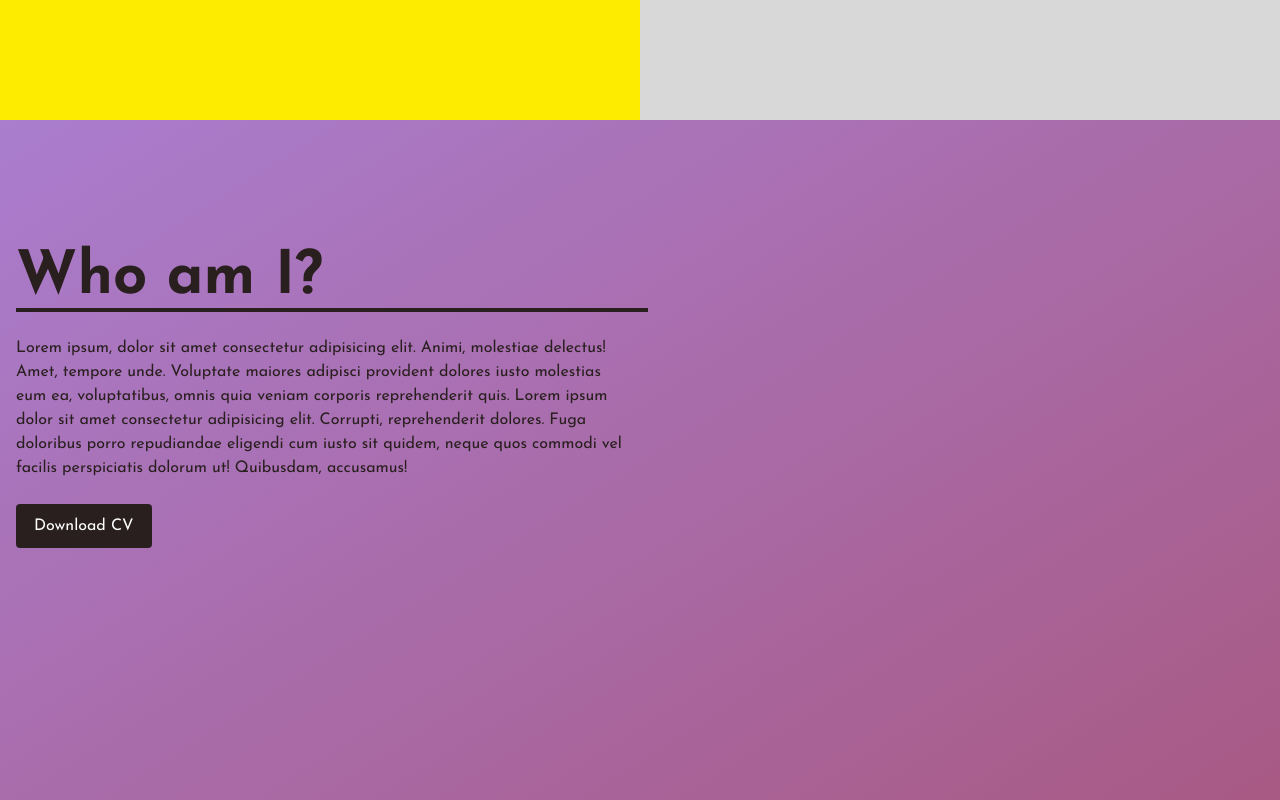
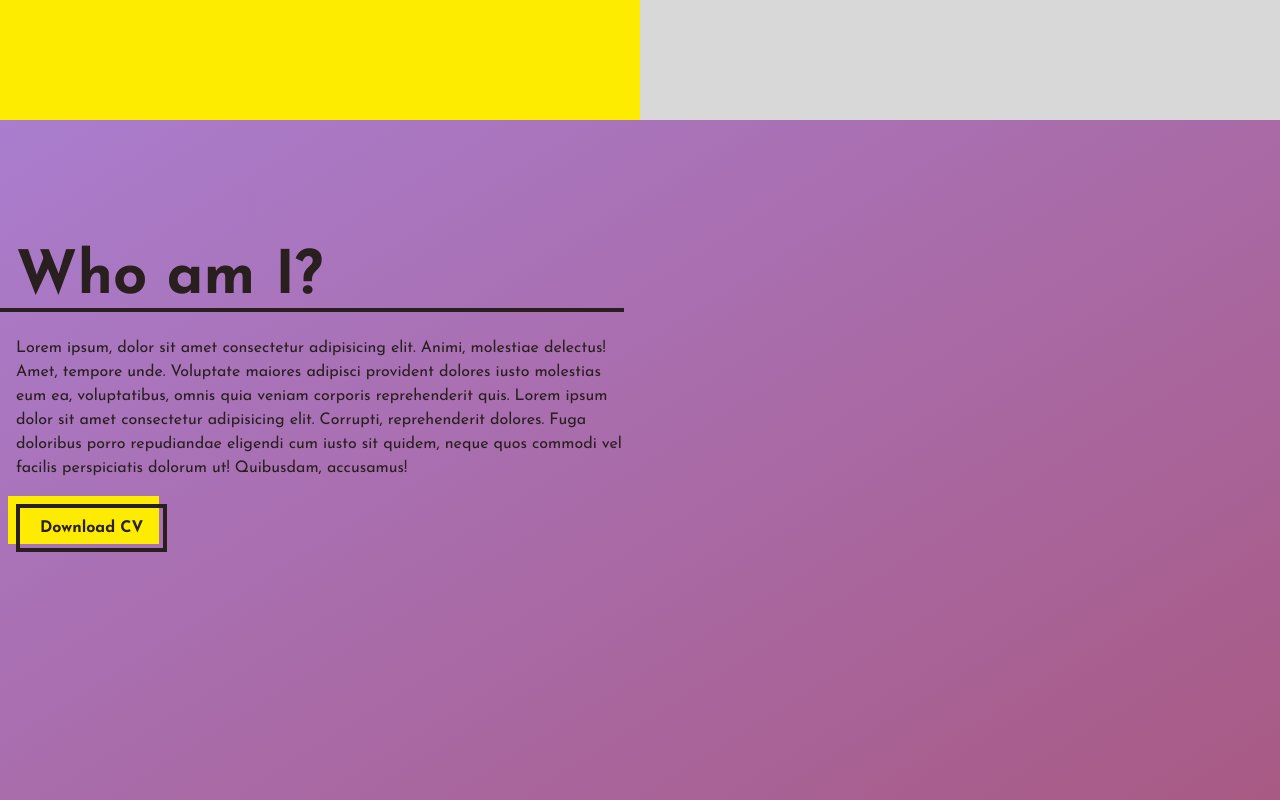
Before and after one commit to M-123-456/my_portfolio, a Next.js app: page / in a window 1280 px wide. Shown: the part 680-1480 px from the top of the page. Built offline with nearby package versions, Linux system fonts and the light colour scheme.

Commit message:
button variations

```diff
--- a/components/buttons/PrimaryButton.tsx
+++ b/components/buttons/PrimaryButton.tsx
@@ -7,9 +7,13 @@ type Props = {
 const PrimaryButton: React.FC<Props> = ( { children } ) => {
   return (
     <button
-      className="border-2 border-raisinBlack text-white bg-raisinBlack py-2 px-4 rounded hover:opacity-80"
+      className="relative px-6 py-3 font-bold text-raisinBlack group"
     >
-      { children }
+      <span className="absolute inset-0 w-full h-full transition duration-300 ease-out transform -translate-x-2 -translate-y-2 bg-mainYellow group-hover:translate-x-0 group-hover:translate-y-0"></span>
+      <span className="absolute inset-0 w-full h-full border-4 border-raisinBlack"></span>
+      <span className="relative">
+        { children }
+      </span>
     </button>
   )
 }
--- a/components/buttons/SecondaryButton.tsx
+++ b/components/buttons/SecondaryButton.tsx
@@ -7,9 +7,13 @@ type Props = {
 const SecondaryButton: React.FC<Props> = ( { children } ) => {
   return (
     <button
-      className="border-2 border-darkBlue bg-white text-darkBlue py-2 px-4 rounded-full hover:bg-darkBlue hover:text-white"
+      className="relative inline-block px-4 py-2 font-medium group"
     >
+      <span className="absolute inset-0 w-full h-full transition duration-200 ease-out transform translate-x-1 translate-y-1 bg-raisinBlack group-hover:-translate-x-0 group-hover:-translate-y-0"></span>
+      <span className="absolute inset-0 w-full h-full bg-white border-2 border-raisinBlack group-hover:bg-black"></span>
+      <span className="relative text-raisinBlack  group-hover:text-white">
         { children }
+      </span>
     </button>
   )
 }
--- a/components/sections/about/About.tsx
+++ b/components/sections/about/About.tsx
@@ -6,7 +6,7 @@ type Props = {}
 const About = (props: Props) => {
   return (
     <section
-        className="min-h-screen pt-16 pl-4 md:pt-32 bg-gradient-to-tl from-chinaRose to-lavenderFloral"
+        className="min-h-screen pt-16 md:pt-32 bg-gradient-to-tl from-chinaRose to-lavenderFloral"
         id="About"
     >
      <AboutText />
--- a/components/sections/about/AboutText.tsx
+++ b/components/sections/about/AboutText.tsx
@@ -1,26 +1,35 @@
 import React from 'react'
 import PrimaryButton from '../../buttons/PrimaryButton'
 
-type Props = {}
-
-const AboutText = (props: Props) => {
+const AboutText = () => {
   return (
     <div
-        className="md:w-1/2"
+        className="md:w-1/2 pr-4"
     >
         <h3
             className="text-3xl font-bold border-b-4 border-raisinBlack md:text-6xl"
         >
-            Who am I?
+            <span className="pl-4">
+                Who am I?
+            </span>
         </h3>
         <p
-            className="my-6 pr-4"
+            className="my-6 pl-4"
         >
             Lorem ipsum, dolor sit amet consectetur adipisicing elit. Animi, molestiae delectus! Amet, tempore unde. Voluptate maiores adipisci provident dolores iusto molestias eum ea, voluptatibus, omnis quia veniam corporis reprehenderit quis. Lorem ipsum dolor sit amet consectetur adipisicing elit. Corrupti, reprehenderit dolores. Fuga doloribus porro repudiandae eligendi cum iusto sit quidem, neque quos commodi vel facilis perspiciatis dolorum ut! Quibusdam, accusamus!
         </p>
-        <PrimaryButton>
-            Download CV
-        </PrimaryButton>
+        <div
+            className="pl-4"
+        >
+            {/* <span
+                className=" border-l-4 border-raisinBlack py-2 px-2 hover:border-b-4 transition hover:ease-in hover:duration-300"
+            >
+                Download CV
+            </span> */}
+            <PrimaryButton>
+                Download CV
+            </PrimaryButton>
+        </div>
     </div>
   )
 }
--- a/components/sections/contact/Contact.tsx
+++ b/components/sections/contact/Contact.tsx
@@ -1,5 +1,6 @@
 import React from 'react'
 import PrimaryButton from '../../buttons/PrimaryButton'
+import SecondaryButton from '../../buttons/SecondaryButton'
 import Footer from '../../Footer'
 
 type Props = {}
@@ -7,7 +8,7 @@ type Props = {}
 const Contact = (props: Props) => {
   return (
     <section
-        className="min-h-screen pt-16 px-4 flex justify-center relative bg-redSalsa bg-[linear-gradient(160deg,_#F15156_40%,_#d8d8d8_40%)] md:pt-32 "
+        className="min-h-screen px-4 pt-16 md:pt-32 flex justify-center relative bg-redSalsa bg-[linear-gradient(160deg,_#F15156_40%,_#d8d8d8_40%)]"
         id="Contact"
     >
       <div
@@ -45,14 +46,14 @@ const Contact = (props: Props) => {
               className="mt-4 flex justify-center gap-6"
             >
               <li>
-                <PrimaryButton>
+                <SecondaryButton>
                   <a href="https://github.com/M-123-456">GitHub</a>
-                </PrimaryButton>
+                </SecondaryButton>
               </li>
               <li>
-                <PrimaryButton>
+                <SecondaryButton>
                   <a href="https://www.linkedin.com/in/miki-gerlach/">LinkedIn</a>
-                </PrimaryButton>
+                </SecondaryButton>
               </li>
             </ul>
 
--- a/components/sections/projects/projectCard/ProjectInfo.tsx
+++ b/components/sections/projects/projectCard/ProjectInfo.tsx
@@ -1,6 +1,7 @@
 import PrimaryButton from '../../../buttons/PrimaryButton';
 
 import { IProjectsData } from '../../../../types';
+import SecondaryButton from '../../../buttons/SecondaryButton';
 
 type Props = {
     project: IProjectsData;
@@ -12,23 +13,23 @@ const ProjectInfo: React.FC<Props> = ({ project }) => {
             className="w-[20rem] h-[20rem] bg-white flex flex-col justify-center gap-4  px-3 border-4 border-raisinBlack"
         >
             <h4
-                className="text-xl"
+                className="text-2xl text-redSalsa"
             >
                 {project.name}
             </h4>
             <h5
-                className="text-lg"
+                className="text-lg text-yellowGreen"
             >
                 {project.tech}
             </h5>
-            <PrimaryButton>
+            <SecondaryButton>
                 <a href={project.github}>Go to GitHub</a>
-            </PrimaryButton>
+            </SecondaryButton>
             {
                 project.website &&
-                <PrimaryButton>
+                <SecondaryButton>
                     <a href={project.website}>Visit Website</a>
-                </PrimaryButton>
+                </SecondaryButton>
             }
         </div>
   )
--- a/data/constants.ts
+++ b/data/constants.ts
@@ -1,8 +1,8 @@
 import { INavConstantsDetails } from '../types';
 
 export const NAVIGATION: INavConstantsDetails = {
-  TOP: { NAME: 'Top', HREF: "#Top", POSITION_Y_START: 0, POSITION_Y_END: 703},
-  ABOUT: { NAME: 'About', HREF: "#About", POSITION_Y_START: 703, POSITION_Y_END: 1406},
-  PROJECTS: { NAME: 'Projects', HREF: "#Projects", POSITION_Y_START: 1406, POSITION_Y_END: 2109},
-  CONTACT: { NAME: 'Contact', HREF: "#Contact", POSITION_Y_START: 2109},
+  TOP: { NAME: 'Top', HREF: "#Top", POSITION_Y_START: 0, POSITION_Y_END: 764},
+  ABOUT: { NAME: 'About', HREF: "#About", POSITION_Y_START: 764, POSITION_Y_END: 1528},
+  PROJECTS: { NAME: 'Projects', HREF: "#Projects", POSITION_Y_START: 1528, POSITION_Y_END: 2624},
+  CONTACT: { NAME: 'Contact', HREF: "#Contact", POSITION_Y_START: 2624},
 }
--- a/pages/index.tsx
+++ b/pages/index.tsx
@@ -13,7 +13,9 @@ import Footer from '../components/Footer';
 
 const Home: NextPage = () => {
 
+  const scrollY = useStore(state => state.scrollY)
   const setScrollY = useStore(state => state.setScrollY);
+  console.log(scrollY);
 
   useEffect(() => {
     window.addEventListener('scroll', setScrollY);
--- a/tailwind.config.js
+++ b/tailwind.config.js
@@ -18,6 +18,7 @@ module.exports = {
         chinaRose: "#A8577E",
         lavenderFloral: "#AA7DCE",
         redSalsa: "#F15156",
+        yellowGreen: "#396300",
       },
     },
   },
```
